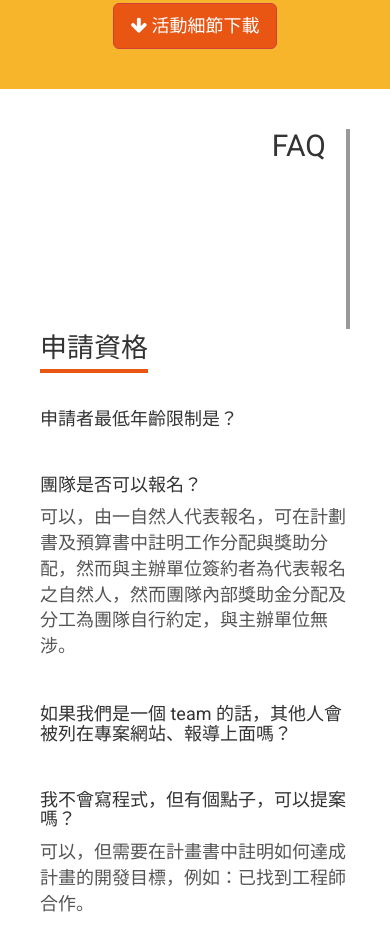
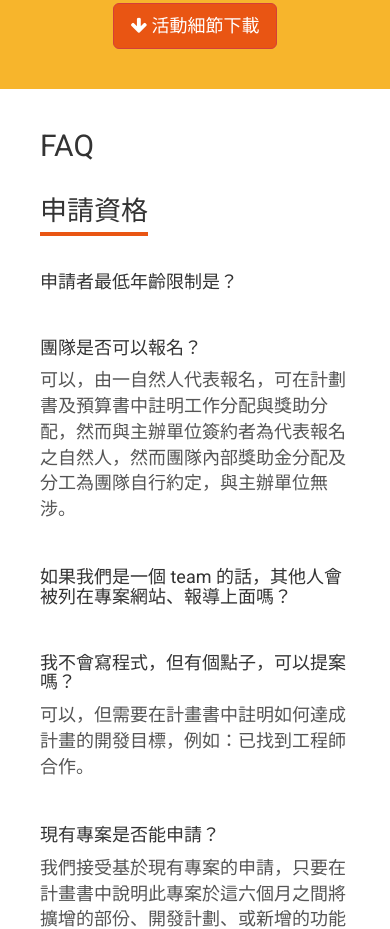
Before and after one commit to g0v/g0v-grant-landing, a website: page index.html in a window 390 px wide. Shown: the part 5856-6785 px from the top of the page. Drawn offline with nearby package versions, Linux system fonts and the light colour scheme.

Commit message:
fix faq h2 for mobile

```diff
--- a/index.styl
+++ b/index.styl
@@ -209,6 +209,12 @@ h3
     padding-right: 20px
     height: 200px
     text-align: right
+  @media(max-width: 768px)
+    h2
+      height: auto
+      margin-bottom: 30px
+      border-right: 0
+      text-align: left
   h3
     margin-top: 5px
   p,li
```
Also changed, not shown: index.css.
